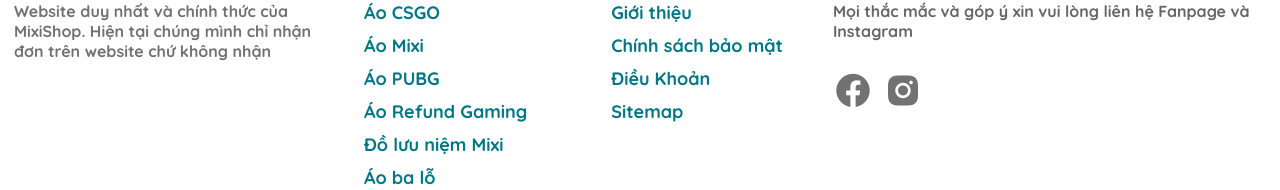
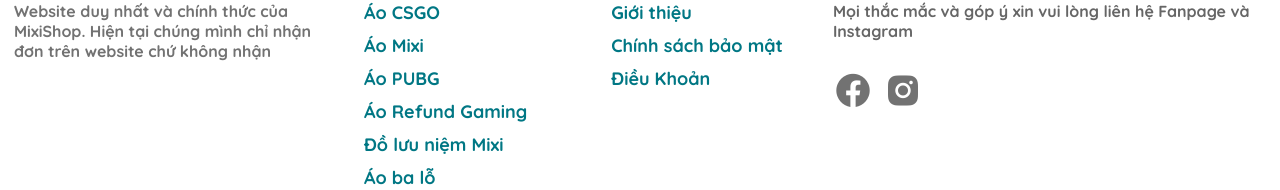
Before and after one commit to nguyenhien1221/mixishop--clone, a React (Create React App) app: page /term in a window 1280 px wide. Shown: the part 1687-1877 px from the top of the page. Built offline with nearby package versions, Linux system fonts and the light colour scheme.

Commit message:
update footer

```diff
--- a/src/components/Footer.js
+++ b/src/components/Footer.js
@@ -62,10 +62,6 @@
                         <li onClick={srollTop} className='info-item'>
                             <Link to='/term' className='info-link'>Điều Khoản</Link>
                         </li>
-
-                        <li onClick={srollTop} className='info-item'>
-                            <Link to='/' className='info-link'>Sitemap</Link>
-                        </li>
                     </ul>
                 </div>
                 <div className='footer-support'>
```
